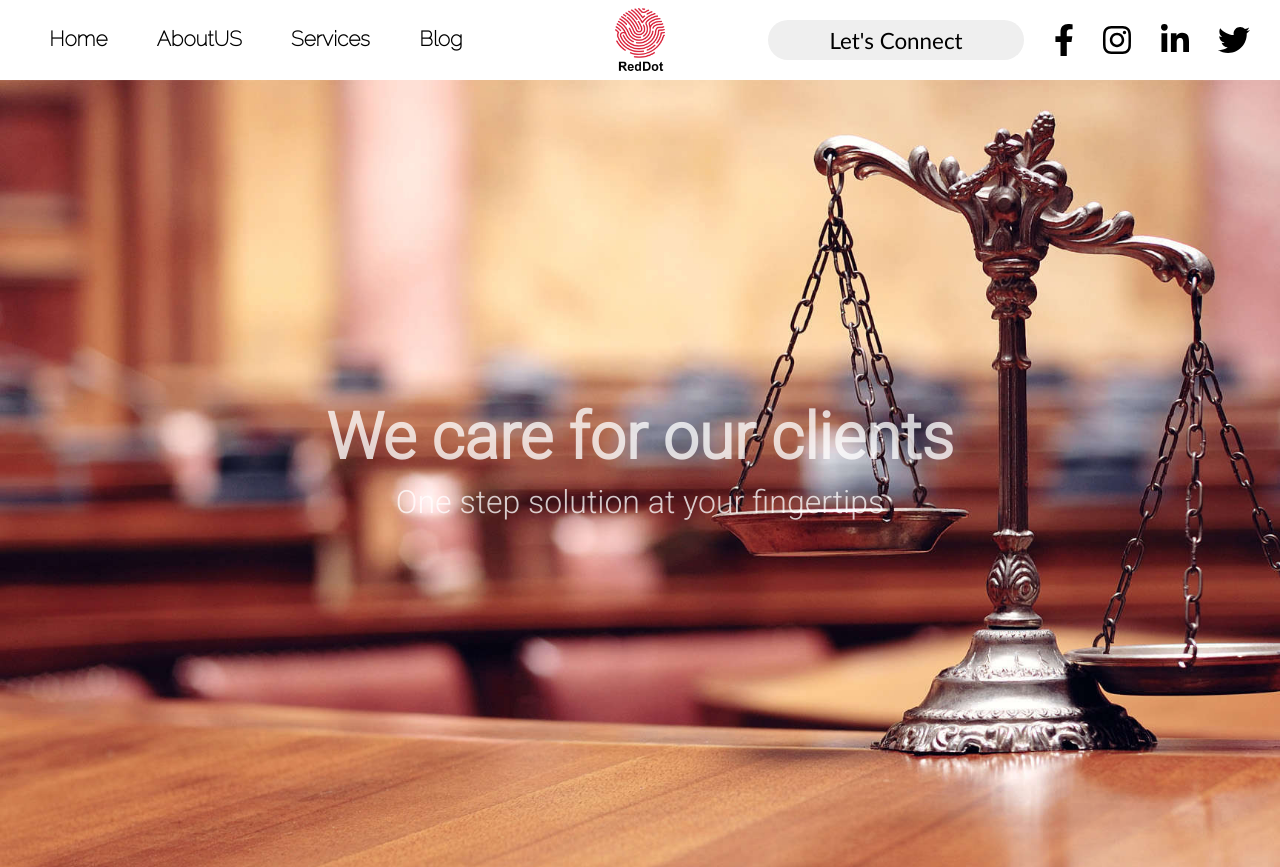
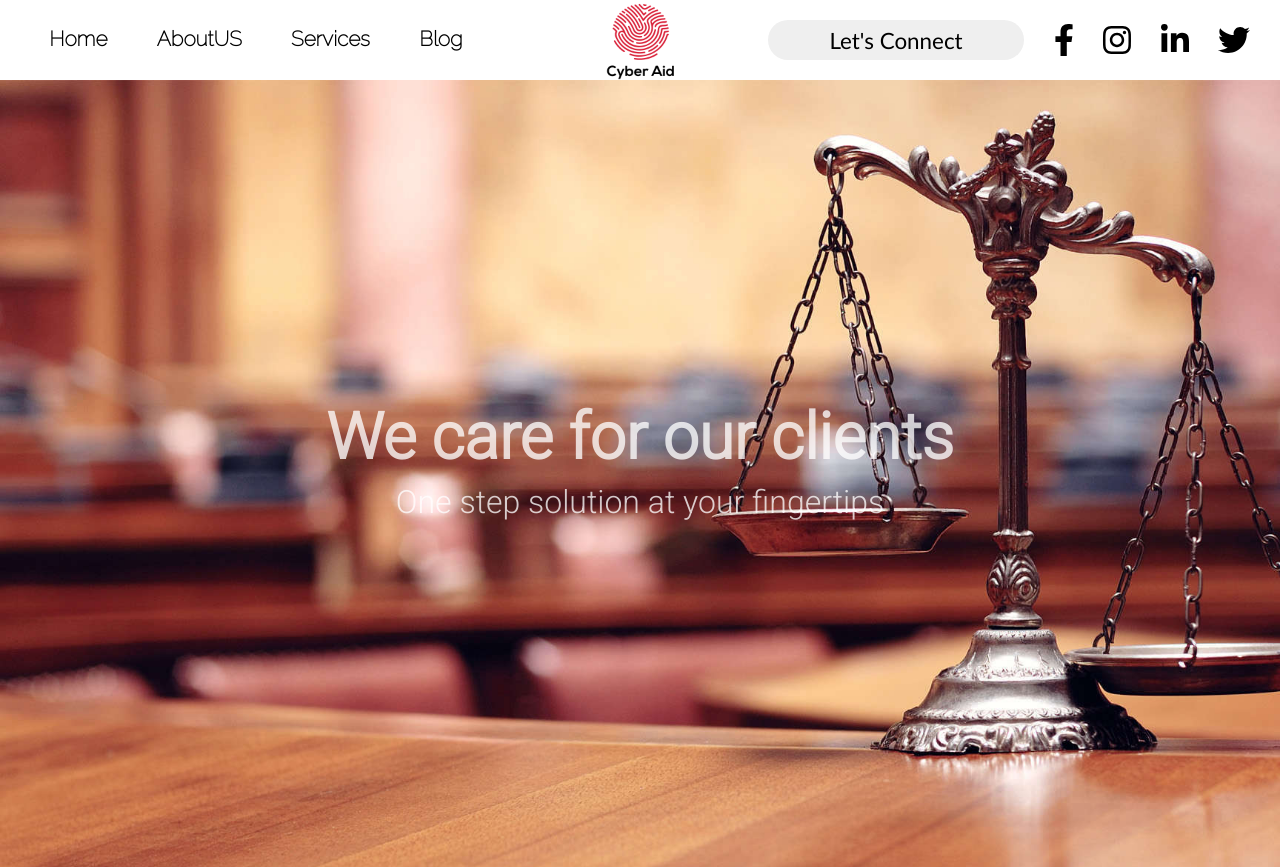
Before and after one commit to fasbender/law-template-react, a React (Create React App) app: page / in a window 1280 px wide. Shown: the top 867 px of the page. Built offline with nearby package versions, Linux system fonts and the light colour scheme; no server answers; a web font is replaced by a local one.

Commit message:
logo updated

```diff
--- a/public/index.html
+++ b/public/index.html
@@ -24,7 +24,7 @@
       work correctly both with client-side routing and a non-root public URL.
       Learn how to configure a non-root public URL by running `npm run build`.
     -->
-    <title>Reddot</title>
+    <title>Cyber Aid</title>
   </head>
   <body>
     <noscript>You need to enable JavaScript to run this app.</noscript>
--- a/src/components/main.css
+++ b/src/components/main.css
@@ -18,7 +18,7 @@
     margin-right: auto;
 }
 .logo img{
-    width: 70px;
+    width: 80px;
 }
 .nav, .socials, .logo{
     display: flex;
```
Also changed, not shown: public/images/logo.png.
